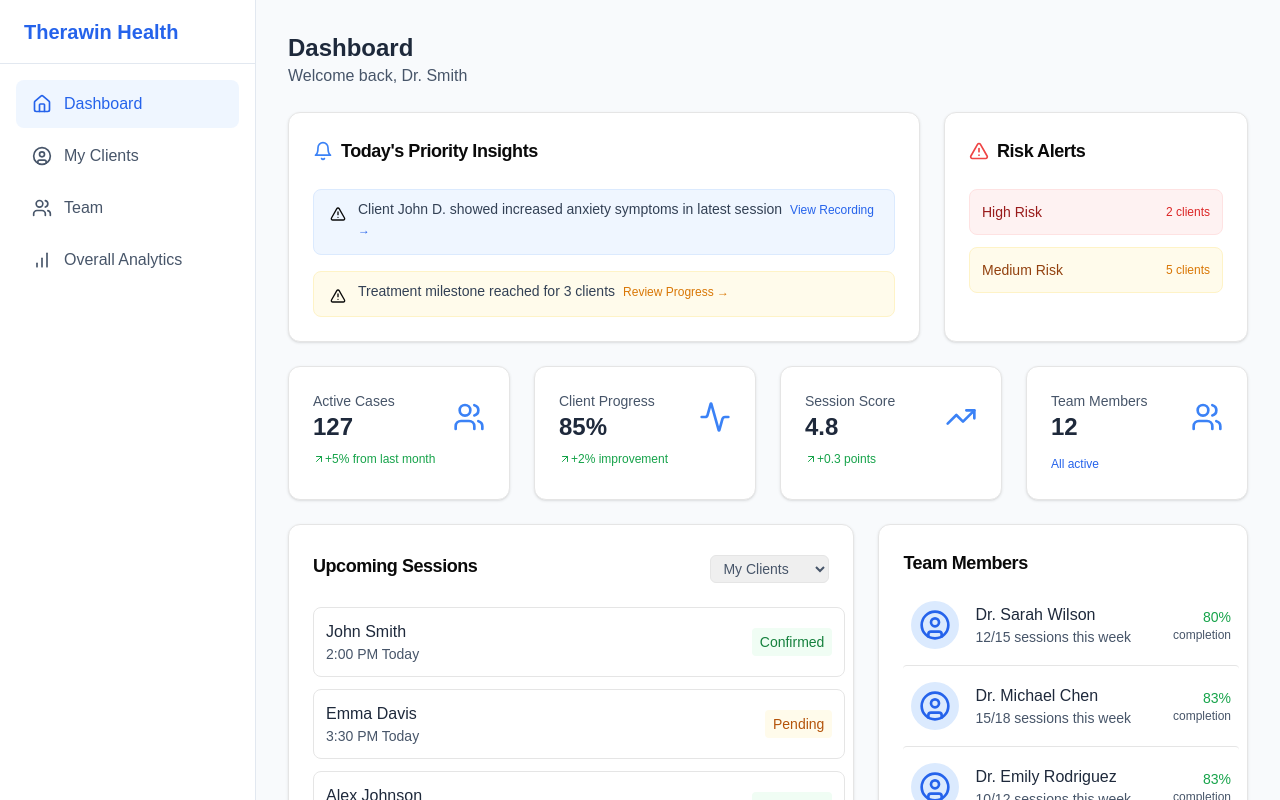
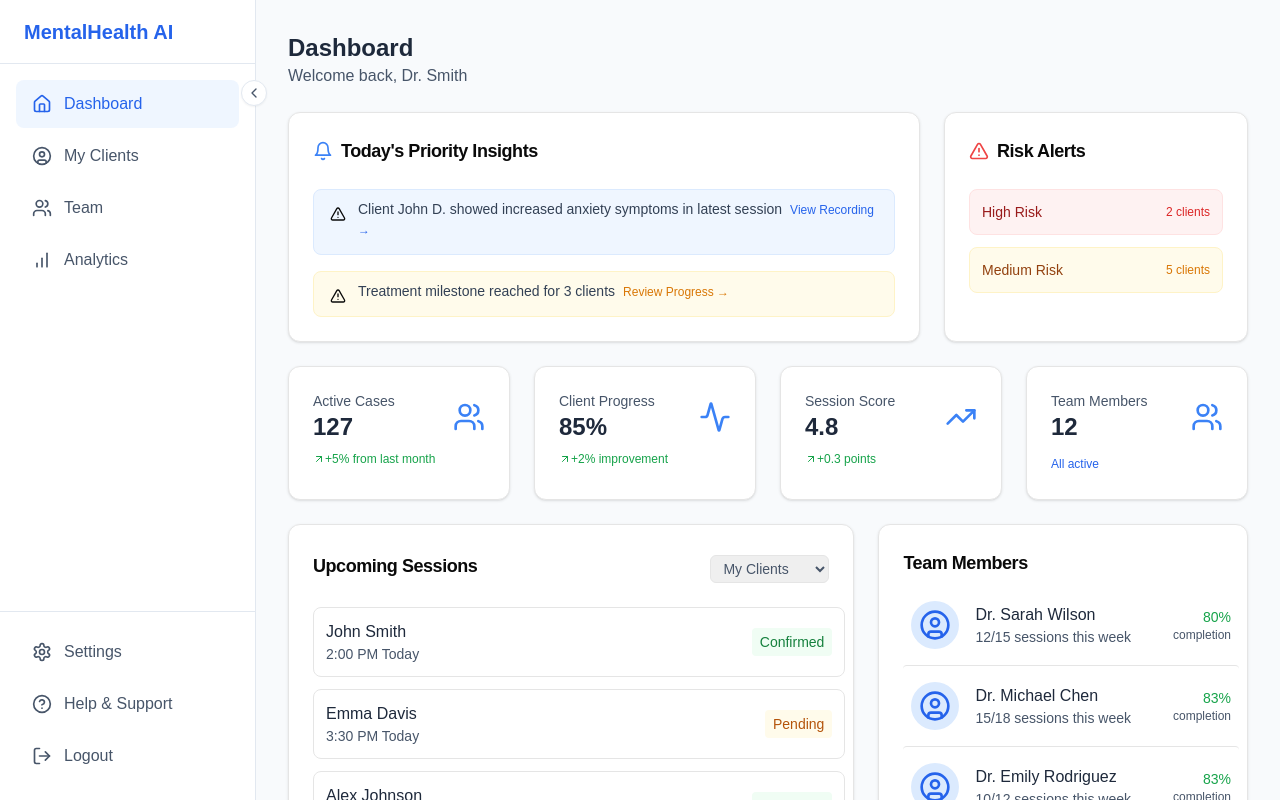
Before and after one commit to NamanArora/california, a Next.js app: page /therapist in a window 1280 px wide. Built offline with nearby package versions, Linux system fonts and the light colour scheme.

Commit message:
Improve the drawer

```diff
--- a/app/therapist/dashboard.tsx
+++ b/app/therapist/dashboard.tsx
@@ -14,14 +14,15 @@ import {
   UserCircle,
   BarChart,
   Brain,
+  Settings,
+  ChevronLeft,
+  ChevronRight,
+  LogOut,
+  HelpCircle
 } from 'lucide-react';
 import MyClientsPage from './MyClientsPage';
 import TeamsTab from './TeamsTab';
 import AnalyticsTab from './AnalyticsTab';
-import ClientView from './AnalyticsTab';
-import TherapistView from './TherapistView';
-import SupervisorView from './SupervisorView';
-import TherapistDashboard from './TopView';
 
 // Sample data for demonstration
 const performanceData = [
@@ -256,12 +257,19 @@ const DashboardContent = () => {
 
 const Dashboard = () => {
     const [activeTab, setActiveTab] = useState('dashboard');
+    const [isDrawerCollapsed, setIsDrawerCollapsed] = useState(false);
 
-    const tabs = [
+    const mainTabs = [
       { id: 'dashboard', name: 'Dashboard', icon: Home },
       { id: 'clients', name: 'My Clients', icon: UserCircle },
       { id: 'team', name: 'Team', icon: Users },
-        { id: 'topView', name: 'Overall Analytics', icon: BarChart },
+      { id: 'analytics', name: 'Analytics', icon: BarChart },
+    ];
+
+    const settingsTabs = [
+      { id: 'settings', name: 'Settings', icon: Settings },
+      { id: 'help', name: 'Help & Support', icon: HelpCircle },
+      { id: 'logout', name: 'Logout', icon: LogOut },
     ];
 
     const renderContent = () => {
@@ -272,25 +280,49 @@ const Dashboard = () => {
           return <MyClientsPage />;
         case 'team':
           return <TeamsTab />;
-            case 'topView':
-                return <TherapistDashboard />;
+        case 'analytics':
+          return <AnalyticsTab />;
+        case 'settings':
+          return <div className="p-6"><h2 className="text-2xl font-bold">Settings</h2></div>;
+        case 'help':
+          return <div className="p-6"><h2 className="text-2xl font-bold">Help & Support</h2></div>;
         default:
           return <DashboardContent />;
       }
     };
 
+    const handleLogout = () => {
+      // Handle logout logic here
+      console.log('Logging out...');
+    };
+
     return (
       <div className="flex h-screen bg-slate-50">
         {/* Left Sidebar */}
-            <div className="w-64 bg-white border-r border-slate-200">
+        <div className={`${isDrawerCollapsed ? 'w-25' : 'w-64'} bg-white border-r border-slate-200 flex flex-col relative transition-all duration-300`}>
+          {/* Toggle Button */}
+          <button
+            onClick={() => setIsDrawerCollapsed(!isDrawerCollapsed)}
+            className="absolute -right-3 top-20 bg-white border border-slate-200 rounded-full p-1 shadow-sm hover:bg-slate-50"
+          >
+            {isDrawerCollapsed ?
+              <ChevronRight className="h-4 w-4 text-slate-600" /> :
+              <ChevronLeft className="h-4 w-4 text-slate-600" />
+            }
+          </button>
+
           {/* Logo Area */}
           <div className="h-16 border-b border-slate-200 flex items-center px-6">
-                    <h1 className="text-xl font-bold text-blue-600">Therawin Health</h1>
+            {isDrawerCollapsed ? (
+              <Brain className="h-8 w-8 text-blue-600" />
+            ) : (
+              <h1 className="text-xl font-bold text-blue-600">MentalHealth AI</h1>
+            )}
           </div>
 
-                {/* Navigation */}
-                <nav className="p-4">
-                    {tabs.map((tab) => {
+          {/* Main Navigation */}
+          <nav className="p-4 flex-grow">
+            {mainTabs.map((tab) => {
               const Icon = tab.icon;
               return (
                 <button
@@ -301,12 +333,32 @@ const Dashboard = () => {
                       ? 'bg-blue-50 text-blue-600'
                       : 'text-slate-600 hover:bg-slate-50'}`}
                 >
-                                <Icon className="h-5 w-5" />
-                                <span className="font-medium">{tab.name}</span>
+                  <Icon className="h-5 w-5 flex-shrink-0" />
+                  {!isDrawerCollapsed && <span className="font-medium">{tab.name}</span>}
                 </button>
               );
             })}
           </nav>
+
+          {/* Settings Navigation */}
+          <div className="p-4 border-t border-slate-200">
+            {settingsTabs.map((tab) => {
+              const Icon = tab.icon;
+              return (
+                <button
+                  key={tab.id}
+                  onClick={tab.id === 'logout' ? handleLogout : () => setActiveTab(tab.id)}
+                  className={`w-full flex items-center space-x-3 px-4 py-3 rounded-lg mb-1 text-left
+                    ${activeTab === tab.id
+                      ? 'bg-blue-50 text-blue-600'
+                      : 'text-slate-600 hover:bg-slate-50'}`}
+                >
+                  <Icon className="h-5 w-5 flex-shrink-0" />
+                  {!isDrawerCollapsed && <span className="font-medium">{tab.name}</span>}
+                </button>
+              );
+            })}
+          </div>
         </div>
 
         {/* Main Content Area */}
@@ -315,7 +367,7 @@ const Dashboard = () => {
             {/* Header */}
             <div className="mb-6">
               <h1 className="text-2xl font-bold text-slate-800">
-                            {tabs.find(tab => tab.id === activeTab)?.name}
+                {[...mainTabs, ...settingsTabs].find(tab => tab.id === activeTab)?.name}
               </h1>
               <p className="text-slate-600">Welcome back, Dr. Smith</p>
             </div>
--- a/package.json
+++ b/package.json
@@ -12,7 +12,9 @@
     "@radix-ui/react-alert-dialog": "^1.1.4",
     "@radix-ui/react-dialog": "^1.1.5",
     "@radix-ui/react-icons": "^1.3.1",
+    "@radix-ui/react-label": "^2.1.1",
     "@radix-ui/react-progress": "^1.1.0",
+    "@radix-ui/react-radio-group": "^1.2.2",
     "@radix-ui/react-select": "^2.1.5",
     "@radix-ui/react-slot": "^1.1.1",
     "@radix-ui/react-tabs": "^1.1.2",
```
Also changed, not shown: 1 other file (tests, documents, lock files or other folders). Lines whose indentation alone changed are shown as unchanged.
